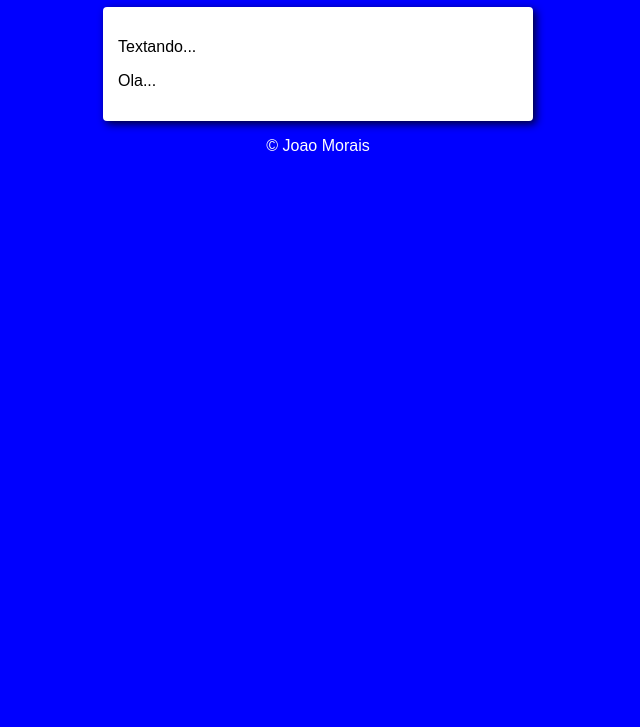
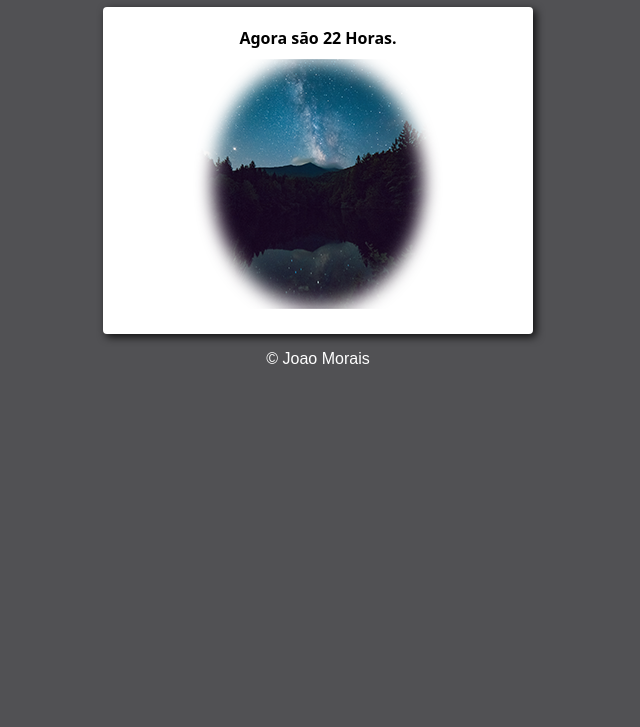
Before and after one commit to JoaoMoraisxD/javascript, a plain HTML site: page Aula 12 EX/ex014/model.html in a window 1280 px wide. Shown: the part 73-800 px from the top of the page, without its empty margins (322-962 px from the left). Drawn offline with Linux system fonts and the light colour scheme.

Commit message:
ex hora do dia

```diff
--- a/Aula 12 EX/ex014/model.html
+++ b/Aula 12 EX/ex014/model.html
@@ -4,20 +4,20 @@
     <meta charset="UTF-8">
     <meta http-equiv="X-UA-Compatible" content="IE=edge">
     <meta name="viewport" content="width=device-width, initial-scale=1.0">
-    <title>Modelo de Exercicio</title>
+    <title>Hora do dia</title>
     <link rel="stylesheet" href="style.css">
 </head>
-<body>
+<body onload="carregar()">
     <header>
-        <h1>Titulo</h1>
+        <h1>Hora do Dia</h1>
     </header>
 
     <section>
-        <div>
-            <p>Textando...</p>
+        <div id="msg" >
+            Aqui vai aparecer a mensagem...
         </div>
-        <div>
-            <p>Ola...</p>
+        <div id="foto">
+            <img id="img" src="img/noite.png" alt="imagem">
         </div>
     </section>
 
--- a/Aula 12 EX/ex014/script.js
+++ b/Aula 12 EX/ex014/script.js
@@ -1 +1,20 @@
-alert ('ola')
+function carregar () {
+    let msg = window.document.getElementById('msg')
+    let img = window.document.getElementById('img')
+    let data = new Date()
+    let hora = data.getHours()
+    msg.innerHTML = `Agora são ${hora} Horas.`
+    if (hora >= 0 && hora < 12) {
+        //BOM DIA!
+        img.src = 'img/manha.png'
+        document.body.style.background = '#e2cd9f'
+    }else if (hora >= 12 && hora <= 18) {
+        //BOA TARDE!
+        img.src ='img/tarde.png'
+        document.body.style.background = '#b9846f'
+    }else {
+        //BOA NOITE!
+        img.src = 'img/noite.png'
+        document.body.style.background = '#515154'
+    }
+}
--- a/Aula 12 EX/ex014/style.css
+++ b/Aula 12 EX/ex014/style.css
@@ -18,6 +18,13 @@ section {
     box-shadow: 3px 3px 8px rgba(0, 0, 0, 0.805);
 }
 
+section > div {
+    text-align: center;
+    padding: 5px;
+    font-family: system-ui, -apple-system, BlinkMacSystemFont, 'Segoe UI', Roboto, Oxygen, Ubuntu, Cantarell, 'Open Sans', 'Helvetica Neue', sans-serif;
+    font-weight: bold;
+}
+
 footer {
     text-align: center;
 }
```
